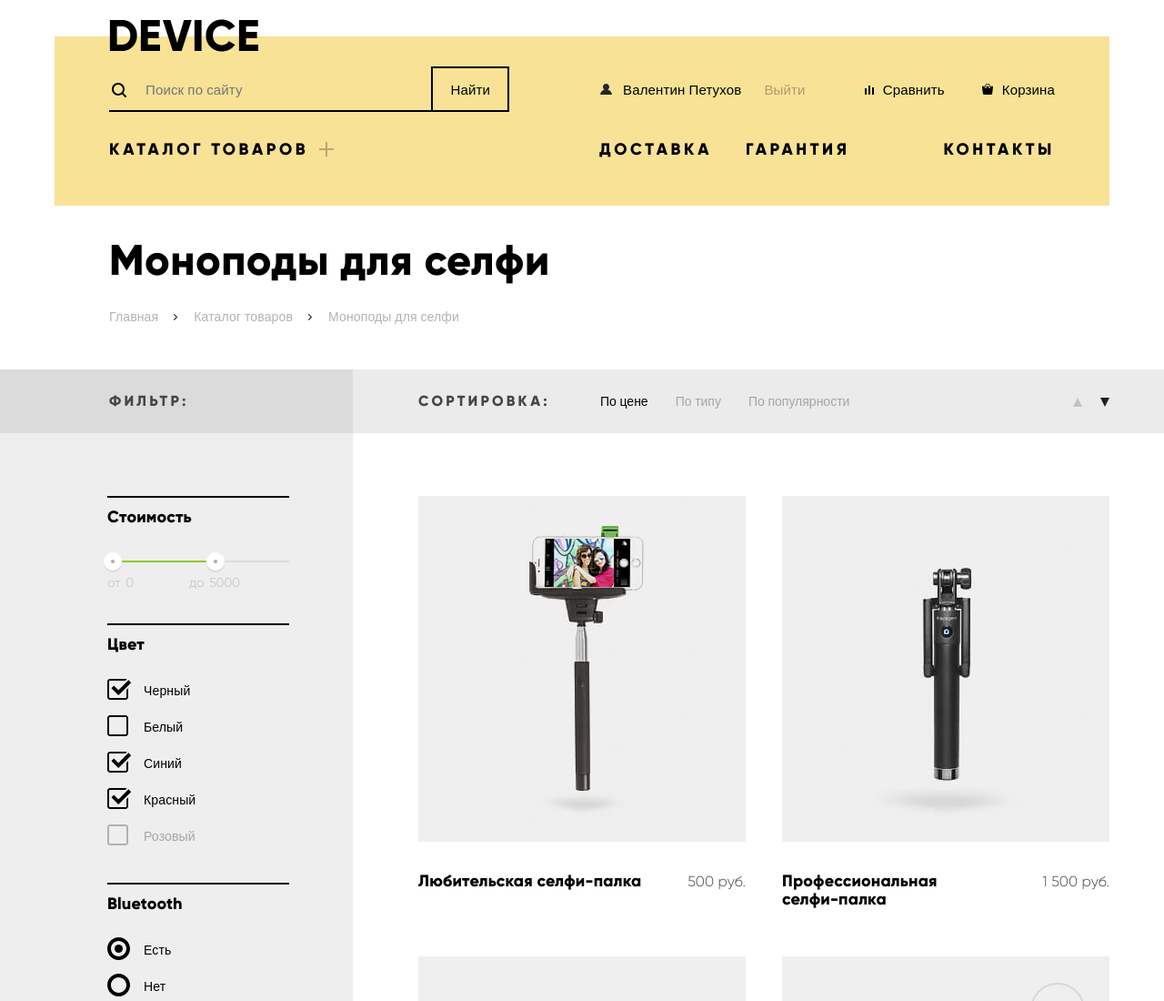
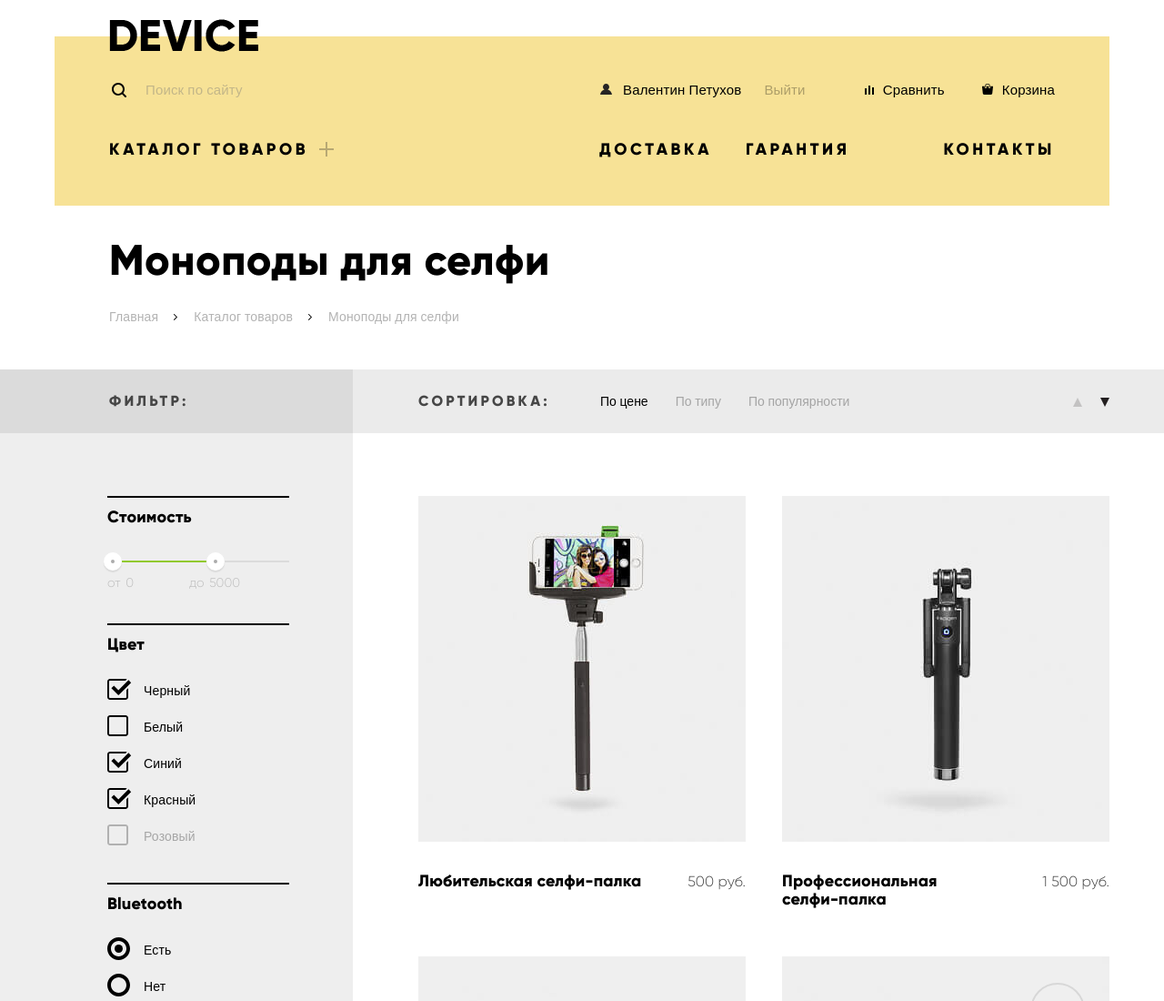
Before and after one commit to orckuss/522827-device, a plain HTML site: page catalog.html in a window 1280 px wide. Shown: the top 1100 px of the page at 91% size. Drawn offline with nearby package versions, Linux system fonts and the light colour scheme.

Commit message:
убрал фвтофокус в каталоге

```diff
--- a/catalog.html
+++ b/catalog.html
@@ -14,7 +14,7 @@
       </a>
       <div class="page-header-top">
         <form class="search-form" method="get" action="https://echo.htmlacademy.ru">
-          <input type="search" name="search" placeholder="Поиск по сайту" autofocus>
+          <input type="search" name="search" placeholder="Поиск по сайту">
           <button class="search-hidden" type="submit">Найти</button>
         </form>
         <div class="nav-wrapper">
```
